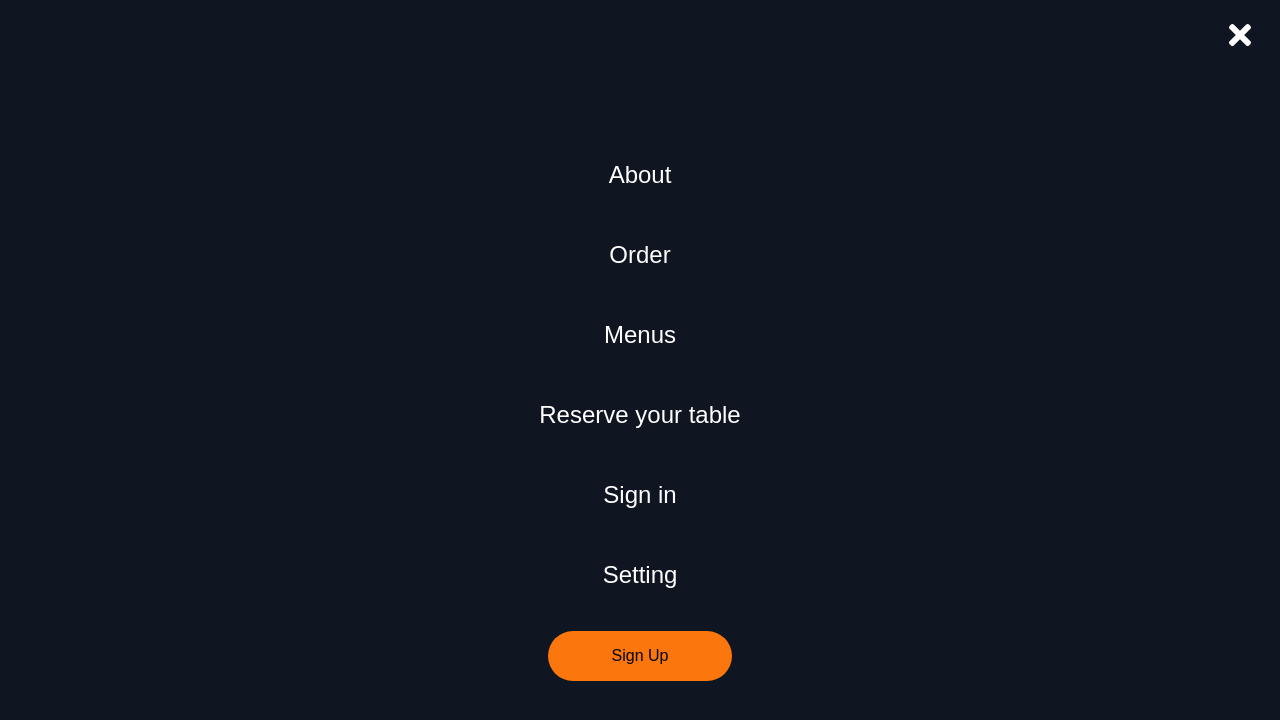
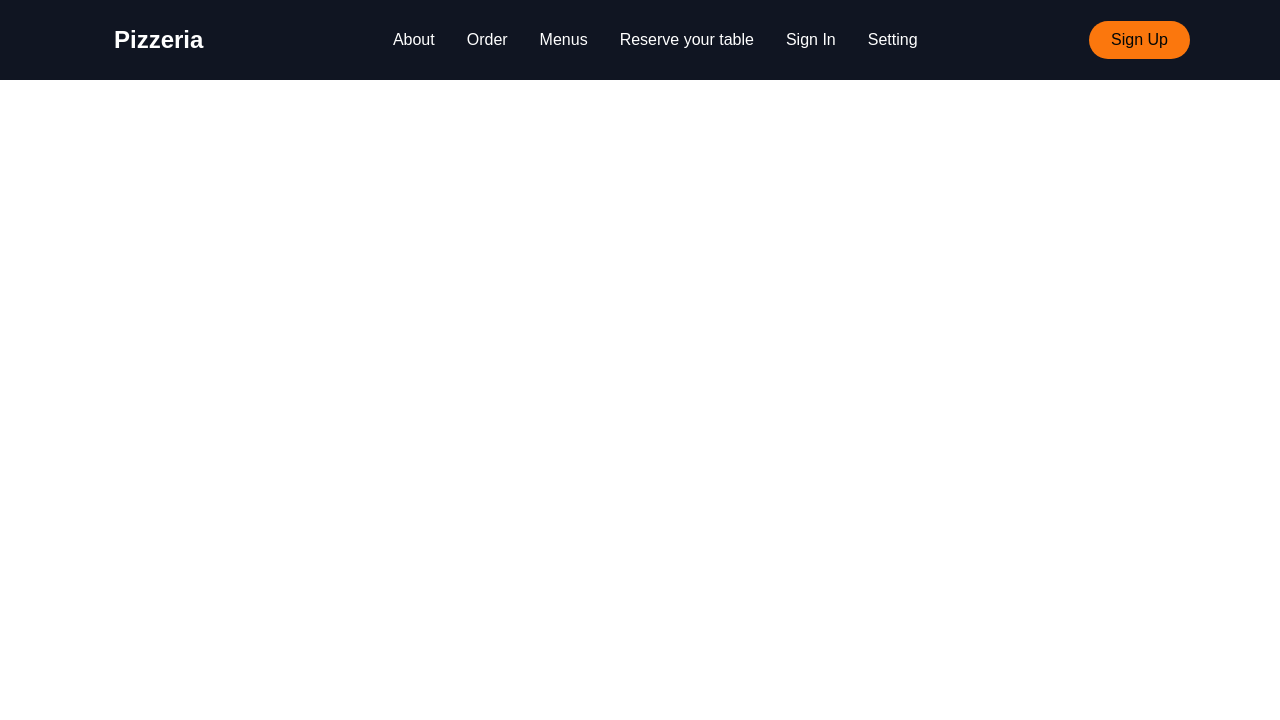
Before and after one commit to NoahRz/React-Pizzeria, a React (Create React App) app: page / in a window 1280 px wide. Shown: the top 720 px of the page. Built offline with nearby package versions, Linux system fonts and the light colour scheme.

Commit message:
added open sidebar action

```diff
--- a/src/App.js
+++ b/src/App.js
@@ -1,14 +1,13 @@
 import React from 'react';
 import './index.css';
-import { Navbar, Sidebar } from './components';
 import {BrowserRouter as Router} from 'react-router-dom';
+import Home from './pages';
 
 function App() {
   return (
     <Router>
       <div className="App">
-        <Sidebar />
-        <Navbar/>
+        <Home/>
       </div>
     </Router>
   );
--- a/src/components/Navbar/index.js
+++ b/src/components/Navbar/index.js
@@ -13,13 +13,13 @@ import {
     NavBtnLink
 } from './styles';
 
-const Navbar = () => {
+const Navbar = ({openHandle}) => {
     return (
         <div>
            <Nav>
                <NavbarContainer>
-                   <NavLogo to='/'>Pizzeria</NavLogo>
-                <MobileIcon>
+                   <NavLogo exact to='/'>Pizzeria</NavLogo>
+                <MobileIcon onClick= {openHandle}>
                     <FaBars />
                 </MobileIcon>
                 <NavMenu>
--- a/src/components/Sidebar/index.js
+++ b/src/components/Sidebar/index.js
@@ -10,11 +10,11 @@ import {
     SidebarRoute
 } from './styles';
 
-const Sidebar = () => {
+const Sidebar = ({isOpen, openHandle}) => {
     return (
         <div>
-            <SidebarContainer>
-                <Icon>
+            <SidebarContainer isOpen= {isOpen}>
+                <Icon  onClick={openHandle}>
                     <CloseIcon />
                 </Icon>
                 <SidebarWrapper>
@@ -28,7 +28,7 @@ const Sidebar = () => {
                         <SidebarLink to="/menus">
                             Menus
                         </SidebarLink>
-                        <SidebarLink to="/reservertable">
+                        <SidebarLink to="/reservetable">
                             Reserve your table
                         </SidebarLink>
                         <SidebarLink to="/signin">
--- a/src/components/Sidebar/styles.js
+++ b/src/components/Sidebar/styles.js
@@ -1,6 +1,6 @@
 import styled from 'styled-components';
 import {Link} from 'react-router-dom';
-import {FaCentercode, FaFileExcel, FaTimes} from 'react-icons/fa';
+import {FaTimes} from 'react-icons/fa';
 
 export const SidebarContainer = styled.aside`
     position:fixed;
@@ -13,8 +13,8 @@ export const SidebarContainer = styled.aside`
     top: 0;
     left: 0;
     transition: 0.3s ease-in-out;
-    /*opacity: ${({isOpen}) => (isOpen ? '100%' : '0')};
-    top: ${({isOpen}) => (isOpen ? '0':'-100%')};*/
+    opacity: ${({isOpen}) => (isOpen ? '100%' : '0')};
+    top: ${({isOpen}) => (isOpen ? '0':'-100%')};
 `;
 
 export const CloseIcon = styled(FaTimes)`
--- a/src/pages/index.js
+++ b/src/pages/index.js
@@ -1,11 +1,22 @@
 // the home page
 
-import React from 'react'
+import React, {useState} from 'react'
+import { Navbar, Sidebar } from '../components'
 
 const Home = () => {
+
+    const [isOpen, setIsOpen] = useState(false);
+
+    const openHandle = () => {
+        setIsOpen(!isOpen);
+    }
+
     return (
         <div>
-
+            <Sidebar isOpen={isOpen} openHandle={openHandle}/>
+            <Navbar openHandle={openHandle} />
         </div>
     )
 }
+
+export default Home;
```
